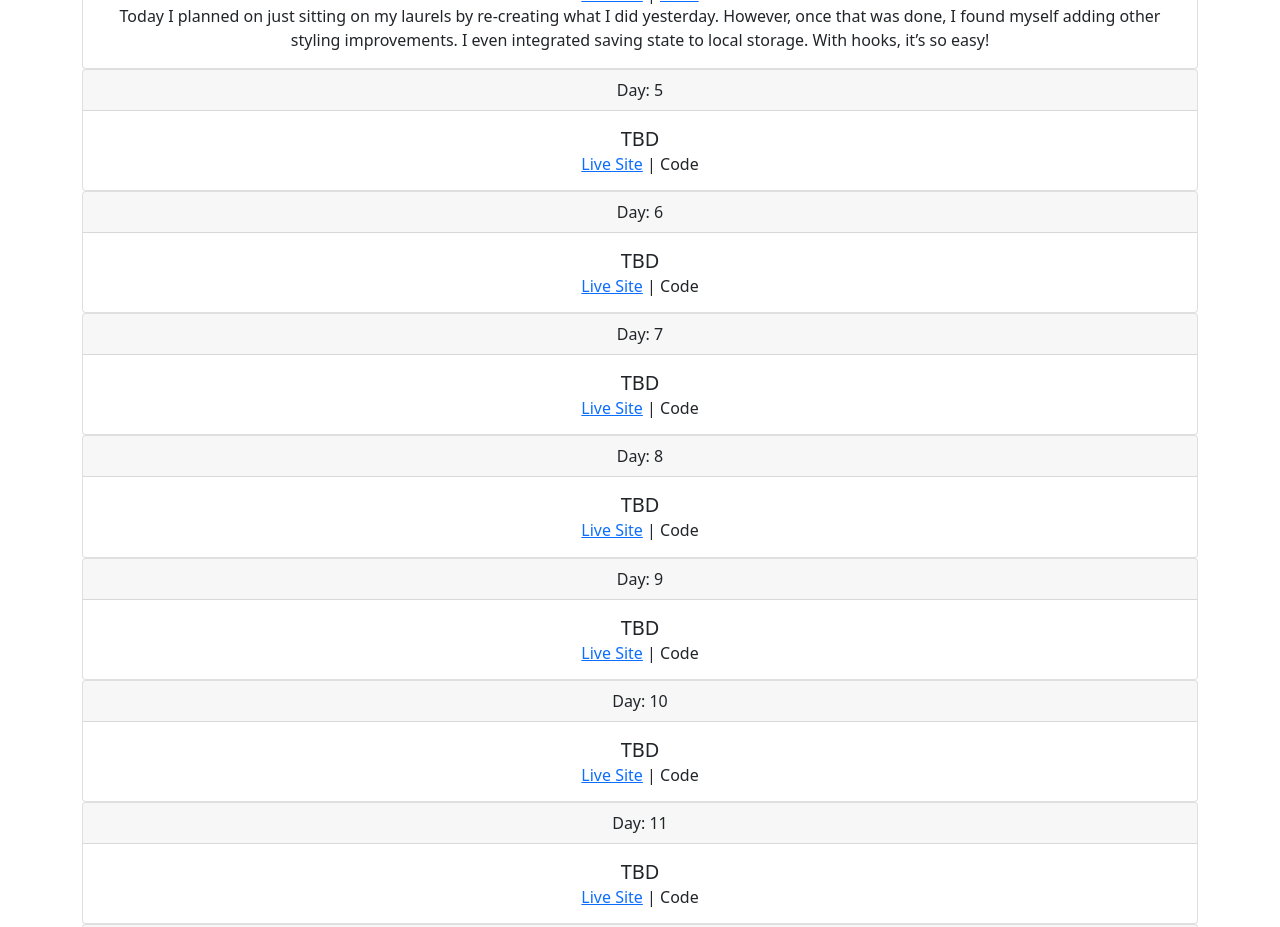
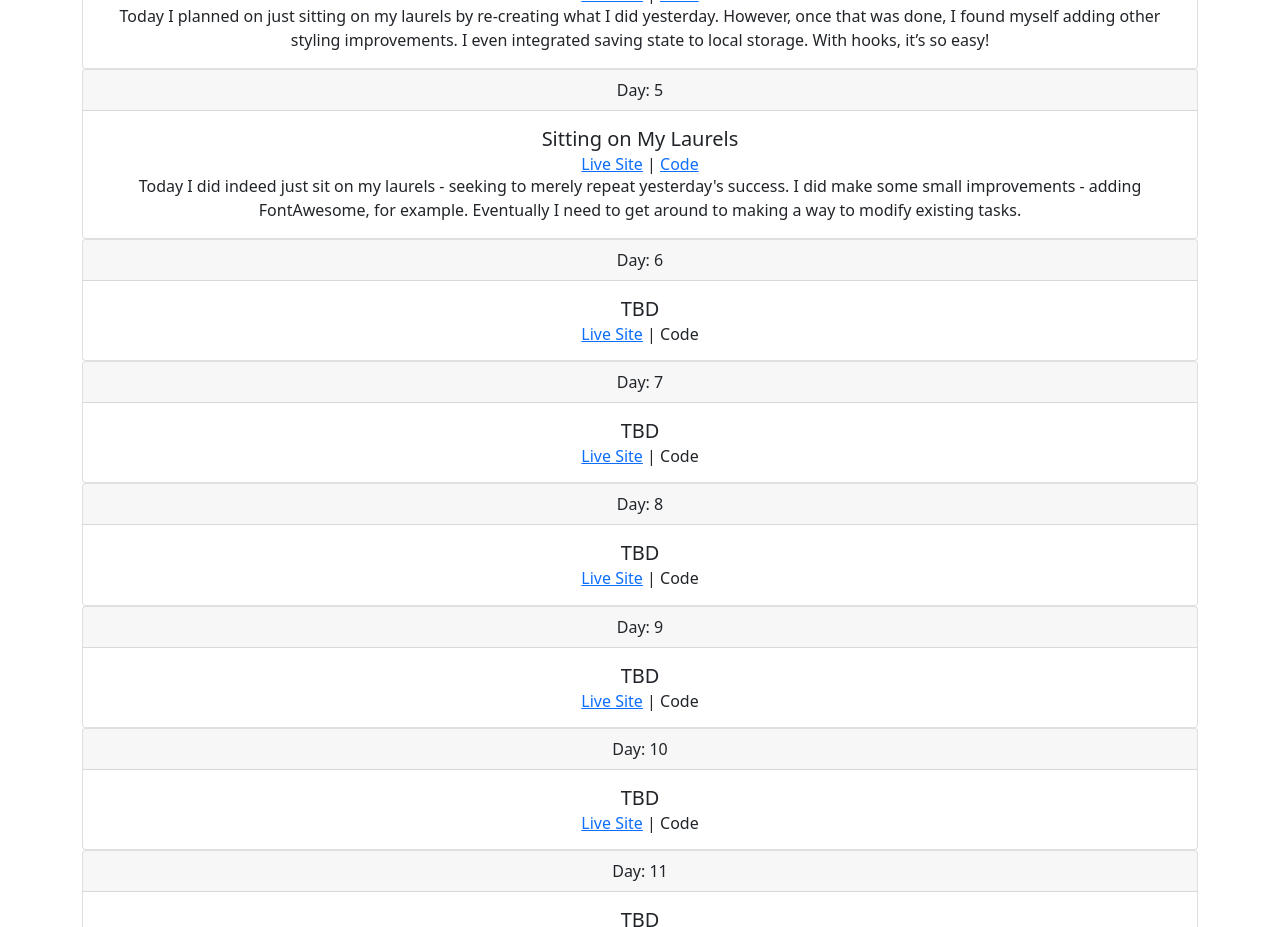
Before and after one commit to ejw773/to-do-30, a React (Create React App) app: page / in a window 1280 px wide. Shown: the part 820-1747 px from the top of the page. Built offline with nearby package versions, Linux system fonts and the light colour scheme.

Commit message:
adds day 5 to index

```diff
--- a/src/shared/projectInfo.js
+++ b/src/shared/projectInfo.js
@@ -25,7 +25,9 @@ const projectInfo = [
     },
     {
         day: 5,
-        title: 'TBD'
+        title: 'Sitting on My Laurels',
+        comment: "Today I did indeed just sit on my laurels - seeking to merely repeat yesterday's success. I did make some small improvements - adding FontAwesome, for example. Eventually I need to get around to making a way to modify existing tasks.",
+        code: 'https://github.com/ejw773/to-do-30/tree/05'
     },
     {
         day: 6,
```
